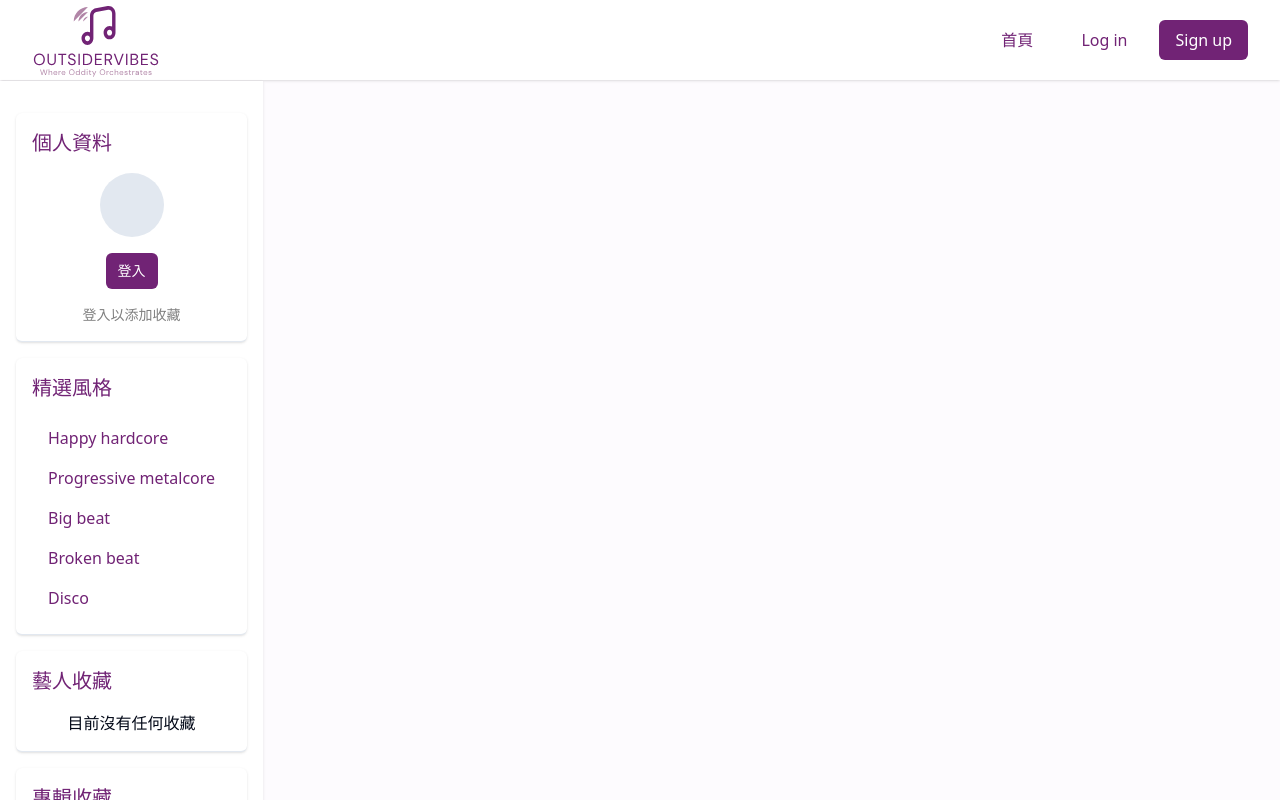
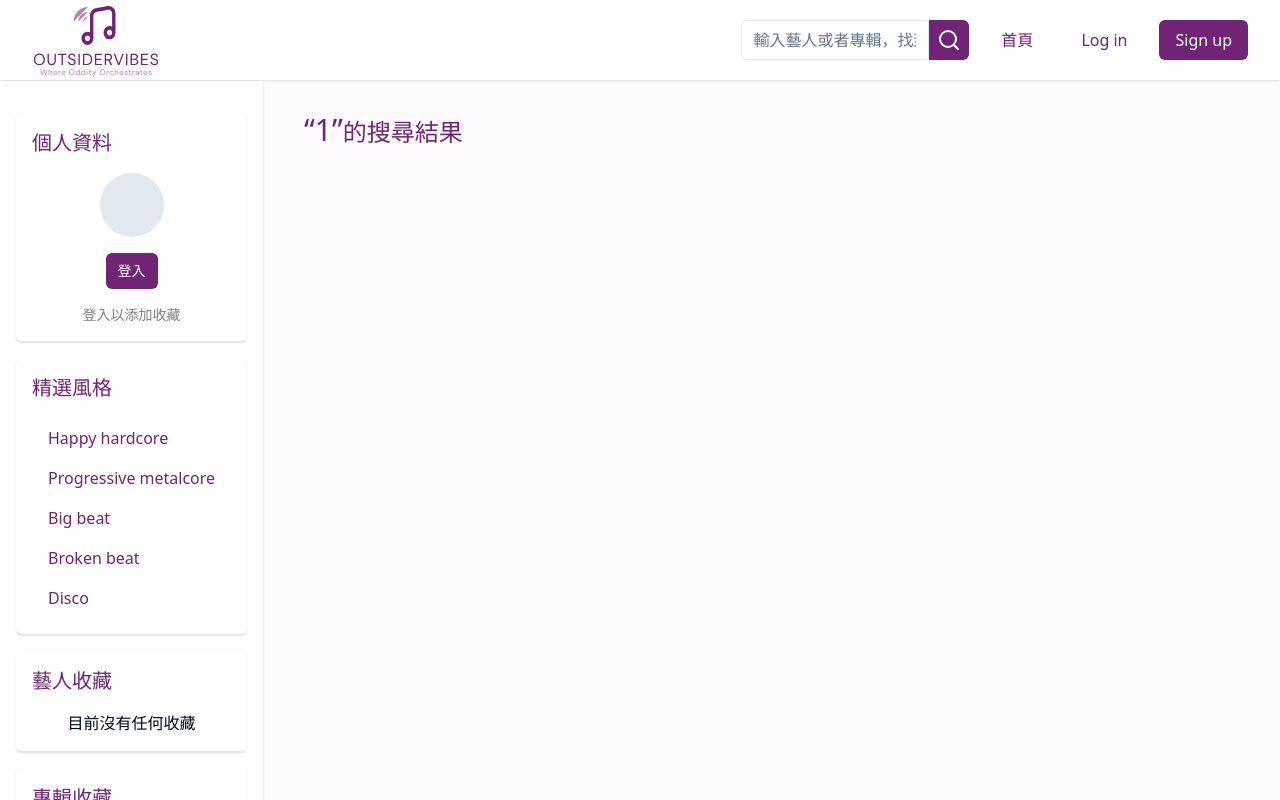
Before and after one commit to wyltw/outsider-vibes, a Next.js app: page /search/1 in a window 1280 px wide. Built offline with nearby package versions, Linux system fonts and the light colour scheme.

Commit message:
feat: refactor search form to be reusable. Create a context provider for it and it works but isn't working as expect. Will probably delete context provider later.

```diff
--- a/src/app/(app)/genres/[genre]/page.tsx
+++ b/src/app/(app)/genres/[genre]/page.tsx
@@ -8,6 +8,7 @@ import RelavantReleases from "@/components/genre-page/relavant-releases";
 import TextLoading from "@/components/text-loading";
 import CardLoading from "@/components/card-loading";
 import RelavantAritists from "@/components/genre-page/relavant-artists";
+import SectionHeading from "@/components/section-heading";
 
 type GenrePageProps = { params: { genre: string } };
 
@@ -20,11 +21,21 @@ export default async function GenrePage({ params }: GenrePageProps) {
       <Suspense fallback={<TextLoading />}>
         <WikiSummary genre={params.genre} />
       </Suspense>
-      <SecondHeading> 帶有此風格的專輯：</SecondHeading>
+      <SectionHeading
+        level="h2"
+        className="mt-10 text-2xl font-medium text-primary"
+      >
+        帶有此風格的專輯：
+      </SectionHeading>
       <Suspense fallback={<CardLoading />}>
         <RelavantReleases genre={params.genre}></RelavantReleases>
       </Suspense>
-      <SecondHeading> 帶有此風格的藝人：</SecondHeading>
+      <SectionHeading
+        level="h2"
+        className="mt-10 text-2xl font-medium text-primary"
+      >
+        帶有此風格的藝人：
+      </SectionHeading>
       <Suspense fallback={<CardLoading />}>
         <RelavantAritists genre={params.genre}></RelavantAritists>
       </Suspense>
--- a/src/app/(app)/home/page.tsx
+++ b/src/app/(app)/home/page.tsx
@@ -1,8 +1,5 @@
 import FirstHeading from "@/components/first-heading";
 import SearchForm from "@/components/search-form";
-import { Button } from "@/components/ui/button";
-import { Input } from "@/components/ui/input";
-import { Search } from "lucide-react";
 import Image from "next/image";
 
 export default function HomePage() {
@@ -17,7 +14,7 @@ export default function HomePage() {
                 mainText="開始音樂"
                 highlightText="探索"
               />
-              <SearchForm />
+              <SearchForm isHeaderSearchForm={false} />
             </div>
             <Image
               className="col-start-3 col-end-5 row-start-1 row-end-2 opacity-80"
--- a/src/app/(app)/search/[query]/page.tsx
+++ b/src/app/(app)/search/[query]/page.tsx
@@ -1,7 +1,15 @@
+import SearchForm from "@/components/search-form";
+import SectionHeading from "@/components/section-heading";
 import React from "react";
 
-type Props = { searchParams: { genre: string } };
+type Props = { params: { query: string } };
 
-export default function SearchPage() {
-  return <></>;
+export default function SearchPage({ params }: Props) {
+  return (
+    <>
+      <SectionHeading level="h1" className="text-2xl font-medium text-primary">
+        <span className="text-3xl">“{params.query}”</span>的搜尋結果
+      </SectionHeading>
+    </>
+  );
 }
--- a/src/app/layout.tsx
+++ b/src/app/layout.tsx
@@ -2,6 +2,7 @@ import type { Metadata } from "next";
 import { Toaster } from "react-hot-toast";
 import { DM_Sans, Noto_Sans_TC } from "next/font/google";
 import "./globals.css";
+import SearchTextContextProvider from "@/contexts/SearchTextContextProvider";
 
 const notoSansTC = Noto_Sans_TC({
   subsets: ["latin"],
@@ -29,8 +30,7 @@ export default function RootLayout({
       <body
         className={`${dmSans.variable} ${notoSansTC.variable} bg-[#FDFBFE]`}
       >
-        {children}
-
+        <SearchTextContextProvider>{children}</SearchTextContextProvider>
         <Toaster position="bottom-right" reverseOrder={false} />
       </body>
     </html>
--- a/src/components/header.tsx
+++ b/src/components/header.tsx
@@ -1,6 +1,7 @@
 import React, { ReactNode } from "react";
 import Logo from "./logo";
 import { cn } from "@/lib/utils";
+import SearchForm from "./search-form";
 
 type HeaderProps = {
   children: ReactNode;
@@ -18,7 +19,10 @@ export default function Header({ children, isLanding = true }: HeaderProps) {
         )}
       >
         <Logo width={128} height={76} />
-        <nav className="flex gap-x-4">{children}</nav>
+        <div className="flex flex-1 justify-end gap-x-4">
+          {!isLanding && <SearchForm isHeaderSearchForm={true} />}
+          <nav className="flex gap-x-4">{children}</nav>
+        </div>
       </div>
     </header>
   );
--- a/src/components/landing-page/selling-proposition.tsx
+++ b/src/components/landing-page/selling-proposition.tsx
@@ -18,7 +18,7 @@ export default function SellingProposition() {
             <span className="text-secondary">埋藏的</span>
             音樂寶藏
           </PropositionCardHeading>
-          {/* 事實上，jsx結構完全可以作為props傳遞，不過對目前的children props已經感到滿意*/}
+          {/* 事實上，jsx結構完全可以作為props傳遞，先前的問題可能來自於未能正確處理作為props傳遞的jsx。不過對目前的children props已經感到滿意，不再變更*/}
         </PropositionCard>
         <PropositionCard
           imageSrc="/images/discussion.svg"
--- a/src/components/search-form.tsx
+++ b/src/components/search-form.tsx
@@ -1,33 +1,53 @@
 "use client";
 
 import { Search } from "lucide-react";
-import React, { useState } from "react";
+import React from "react";
 import { Button } from "./ui/button";
 import { Input } from "./ui/input";
 import { useRouter } from "next/navigation";
+import { cn } from "@/lib/utils";
+import { useSearchTextContext } from "@/lib/hooks";
 
-export default function SearchForm() {
+type SearchFormProps = { isHeaderSearchForm: boolean };
+
+export default function SearchForm({ isHeaderSearchForm }: SearchFormProps) {
+  const { searchText, handleChangeSearchText } = useSearchTextContext();
   const router = useRouter();
-  const [searchText, setSearchText] = useState("");
   const handleInput = (event: React.ChangeEvent<HTMLInputElement>) => {
-    setSearchText(event.target.value);
+    handleChangeSearchText(event.target.value);
   };
   const handleSubmit = (event: React.FormEvent<HTMLFormElement>) => {
     event.preventDefault();
     router.push(`/search/${searchText}`);
   };
   return (
-    <form onSubmit={handleSubmit} className="z-10 flex self-stretch">
-      <label className="w-full">
+    <form
+      onSubmit={handleSubmit}
+      className={cn(
+        "z-10 flex self-stretch",
+        isHeaderSearchForm && "w-full max-w-lg",
+      )}
+    >
+      <label className="flex flex-1 justify-end">
         <Input
           onChange={handleInput}
           value={searchText}
           name="search"
-          className="rounded-e-none text-base placeholder:text-base focus-visible:ring-primary md:h-14"
+          className={cn(
+            "hover:w-50 rounded-e-none text-base placeholder:text-base focus-visible:ring-primary md:h-14",
+            isHeaderSearchForm &&
+              "h-10 w-2/5 transition-all duration-700 focus-visible:w-full md:h-10",
+          )}
           placeholder="輸入藝人或者專輯，找到喜歡的風格..."
         />
       </label>
-      <Button size="lg" className="h-10 rounded-s-none md:h-14">
+      <Button
+        size={isHeaderSearchForm ? "icon" : "lg"}
+        className={cn(
+          "h-10 rounded-s-none md:h-14",
+          isHeaderSearchForm && "md:h-10",
+        )}
+      >
         <Search />
       </Button>
     </form>
--- a/src/components/section-heading.tsx
+++ b/src/components/section-heading.tsx
@@ -1,7 +1,7 @@
-import React, { ReactNode } from "react";
+import React, { createElement, ReactNode } from "react";
 
 type SectionHeadingProps = {
-  level: string;
+  level: "h1" | "h2" | "h3" | "h4" | "h5" | "h6";
   className: string;
   children: ReactNode;
 };
@@ -10,7 +10,6 @@ export default function SectionHeading({
   level,
   className,
   children,
-}: SectionHeadingProps) {
-  const htmlTag = level;
-  return <>SectionHeading</>;
+}: SectionHeadingProps): React.ReactElement {
+  return createElement(level, { className: className }, children);
 }
--- /dev/null
+++ b/src/contexts/SearchTextContextProvider.tsx
@@ -0,0 +1,25 @@
+"use client";
+import { createContext, ReactNode, useState } from "react";
+
+type TSearchTextContext = {
+  searchText: string;
+  handleChangeSearchText: (searchText: string) => void;
+};
+
+export const SearchTextContext = createContext<TSearchTextContext | null>(null);
+
+type SearchTextContextProviderProps = { children: ReactNode };
+
+export default function SearchTextContextProvider({
+  children,
+}: SearchTextContextProviderProps) {
+  const [searchText, setSearchText] = useState("");
+  const handleChangeSearchText = (searchText: string) => {
+    setSearchText(searchText);
+  };
+  return (
+    <SearchTextContext.Provider value={{ searchText, handleChangeSearchText }}>
+      {children}
+    </SearchTextContext.Provider>
+  );
+}
--- /dev/null
+++ b/src/lib/hooks.ts
@@ -0,0 +1,10 @@
+import { SearchTextContext } from "@/contexts/SearchTextContextProvider";
+import { useContext } from "react";
+
+export const useSearchTextContext = () => {
+  const context = useContext(SearchTextContext);
+  if (!context) {
+    throw new Error("check if SearchTextContextProvider is placing correctly");
+  }
+  return context;
+};
```
